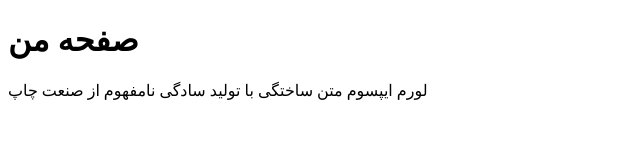
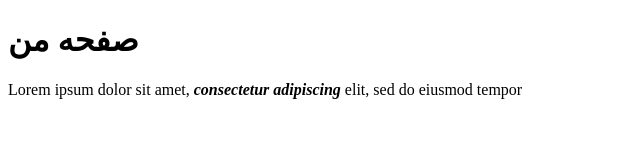
Before and after one commit to javadmohammadi36/html2, a plain HTML site: page index.html in a window 1280 px wide. Shown: the whole page, without its empty margins (0-640 px from the left). Drawn offline with Linux system fonts and the light colour scheme.

Commit message:
add strong em

```diff
--- a/index.html
+++ b/index.html
@@ -5,6 +5,6 @@
     </head>
     <body>
         <h1> صفحه من </h1>
-        <p> لورم ایپسوم متن ساختگی با تولید سادگی نامفهوم از صنعت چاپ </p>
+        <p> Lorem ipsum dolor sit amet, <strong><em>consectetur adipiscing</em></strong> elit, sed do eiusmod tempor </p>
     </body>
 </html>
```
